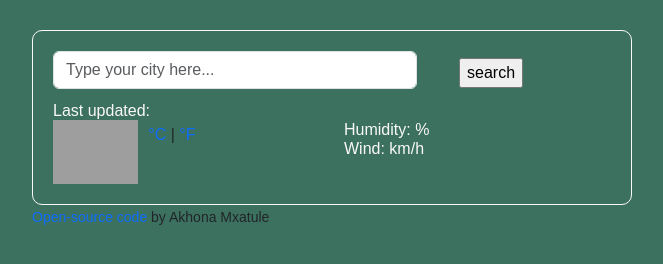
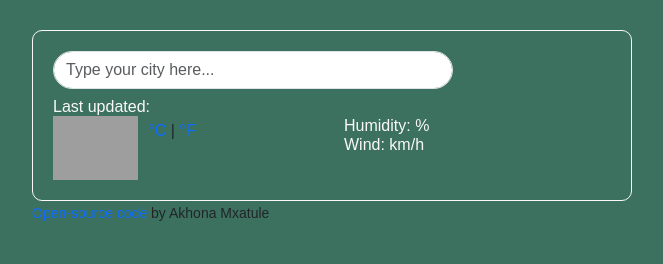
Before and after one commit to akhona-dee/My-Vanilla-App, a plain HTML site: page index.html in a window 1280 px wide. Shown: the whole page, without its empty margins (308-971 px from the left). Drawn offline with nearby package versions, Linux system fonts and the light colour scheme; no server answers; grey boxes are pictures that could not be loaded.

Commit message:
Updating form elements and CSS

```diff
--- a/index.html
+++ b/index.html
@@ -31,24 +31,20 @@
         <div class="weather-app-wrapper">
          <div class="weather-app">
         <form id="search-form" class="mb-2">
-            <div class="row">
+            <div class="search-text">
             <div class="col-8">
             <input
             type="search"
             placeholder="Type your city here..."
-            class="form-control"
+            class="form-control rounded-pill"
+            style="width: 400px;"
             id="city-input"
-            autocomplete="off"
-            />
+            autocomplete="off" >
+            </form>
+
+            </div>
             </div>
 
-            <div class="col-3" id="btn-srch"
-            value="search"
-            class="btn-light">
-            <input type="submit" value="search">
-            </div>
-            </div>
-        </form>
         <div class="overview">
 <h1 id="city"></h1>
 <ul>
--- a/src/style.css
+++ b/src/style.css
@@ -49,19 +49,6 @@ ul {
 }
 
 
-#btn-srch {
-    margin-left: 20px;
-    border: none;
-    border-radius: 5px;
-    padding: 5px 10px 5px;
-    margin-top: 2px;
-}
-
-
-*, ::after, ::before {
-  box-shadow: none;
-}
-
 .weather-temperature img {
   margin-right: 10px;
   float: left;
```
